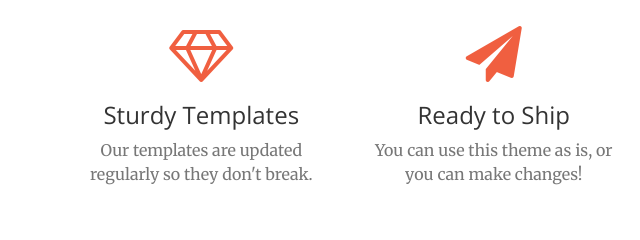
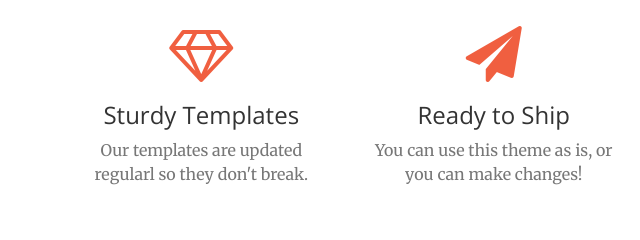
Before and after one commit to vcama/GWCangie.github.io, a plain HTML site: page index.html in a window 1280 px wide. Shown: the part 1340-1580 px from the top of the page, 0-640 px from the left. Drawn offline with nearby package versions, Linux system fonts and the light colour scheme.

```diff
--- a/index.html
+++ b/index.html
@@ -110,7 +110,7 @@
                     <div class="service-box">
                         <i class="fa fa-4x fa-diamond wow bounceIn text-primary"></i>
                         <h3>Sturdy Templates</h3>
-                        <p class="text-muted">Our templates are updated regularly so they don't break.</p>
+                        <p class="text-muted">Our templates are updated regularl so they don't break.</p>
                     </div>
                 </div>
                 <div class="col-lg-3 col-md-6 text-center">
```
